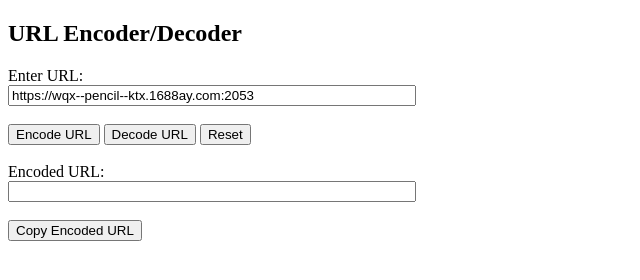
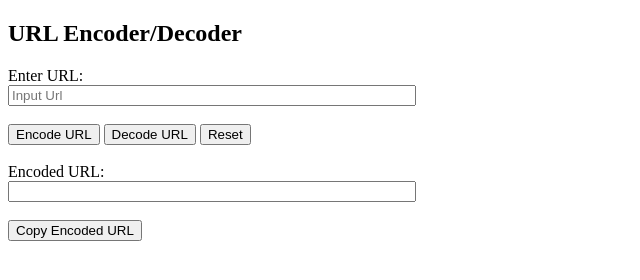
Before and after one commit to rajibdpi/urlencode, a plain HTML site: page index.html in a window 1280 px wide. Shown: the whole page, without its empty margins (0-640 px from the left). Drawn offline with Linux system fonts and the light colour scheme.

Commit message:
Update index.html

```diff
--- a/index.html
+++ b/index.html
@@ -76,7 +76,7 @@
 <!-- Form for URL input -->
 <form onsubmit="event.preventDefault(); handleEncode();">
     <label for="url">Enter URL:</label><br>
-    <input type="text" id="url" value="https://wqx--pencil--ktx.1688ay.com:2053" style="width: 400px;"><br><br>
+    <input type="text" id="url" placeholder="Input Url" style="width: 400px;"><br><br>
     <input type="submit" value="Encode URL">
     <button type="button" onclick="handleDecode()">Decode URL</button>
     <button type="button" onclick="resetFields()">Reset</button>
```
